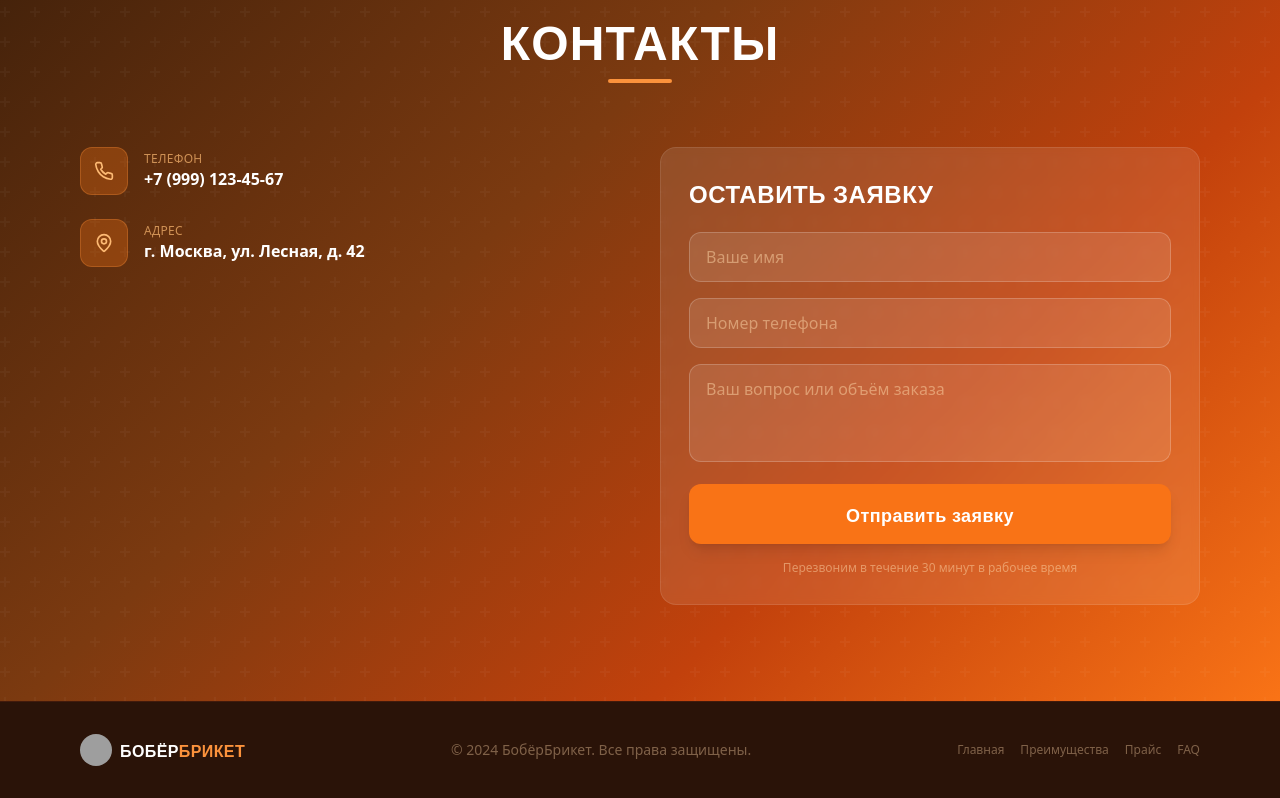
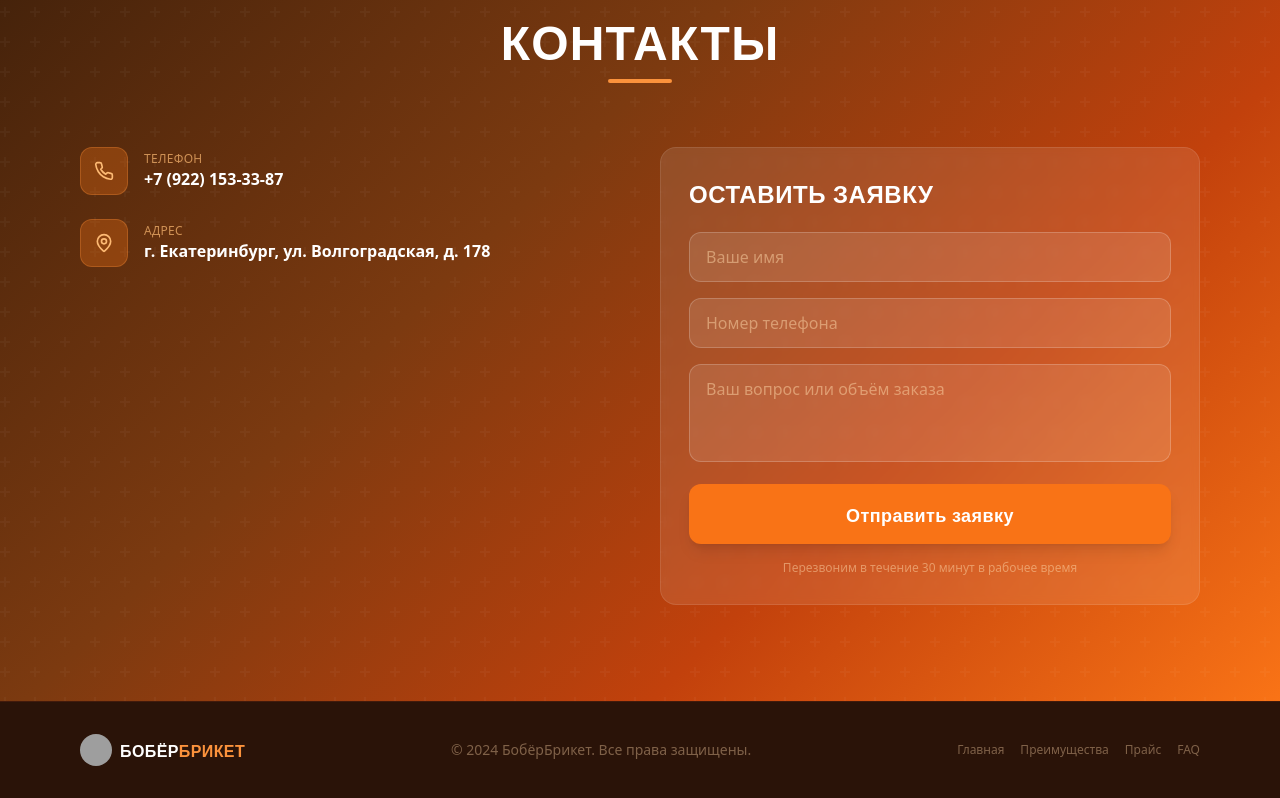
Before and after one commit to pr-poehali-dev/beaver-fuel-recycling, a React (Vite) app: page / in a window 1280 px wide. Shown: the part 3346-4144 px from the top of the page. Built offline with nearby package versions, Linux system fonts and the light colour scheme; grey boxes are pictures that could not be loaded.

Commit message:
Fix address parsing Ekaterinburg

```diff
--- a/src/pages/Index.tsx
+++ b/src/pages/Index.tsx
@@ -374,8 +374,8 @@ const Index = () => {
           <div className="grid md:grid-cols-2 gap-10">
             <div className="space-y-6">
               {[
-                { icon: "Phone", label: "Телефон", value: "+7 (999) 123-45-67", href: "tel:+79991234567" },
-                { icon: "MapPin", label: "Адрес", value: "г. Москва, ул. Лесная, д. 42", href: "#" },
+                { icon: "Phone", label: "Телефон", value: "+7 (922) 153-33-87", href: "tel:+79221533387" },
+                { icon: "MapPin", label: "Адрес", value: "г. Екатеринбург, ул. Волгоградская, д. 178", href: "#" },
               ].map(c => (
                 <a key={c.label} href={c.href} className="flex items-center gap-4 group">
                   <div className="w-12 h-12 bg-orange-500/30 border border-orange-400/30 rounded-xl flex items-center justify-center group-hover:bg-orange-500 transition-colors shrink-0">
```
